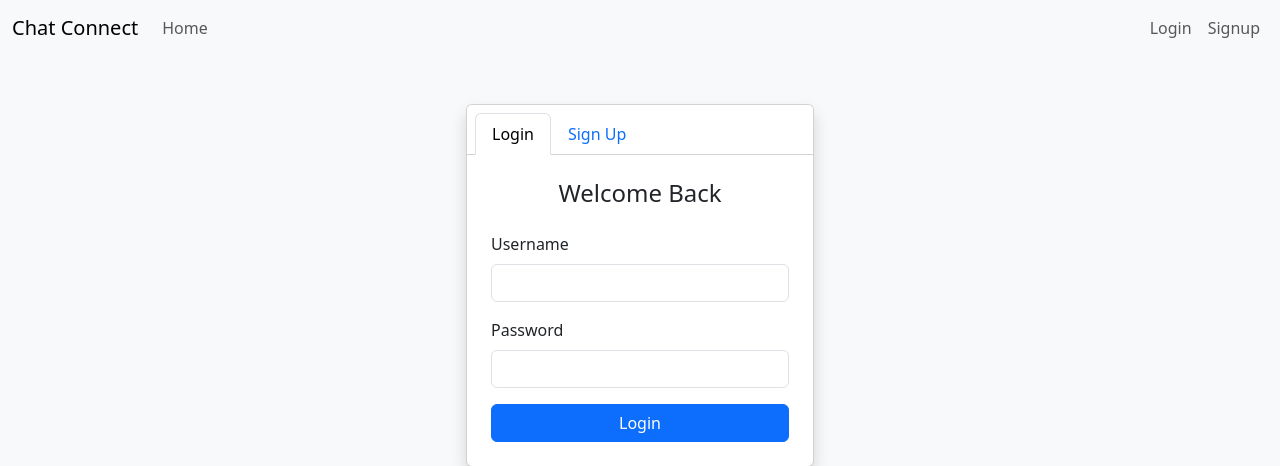
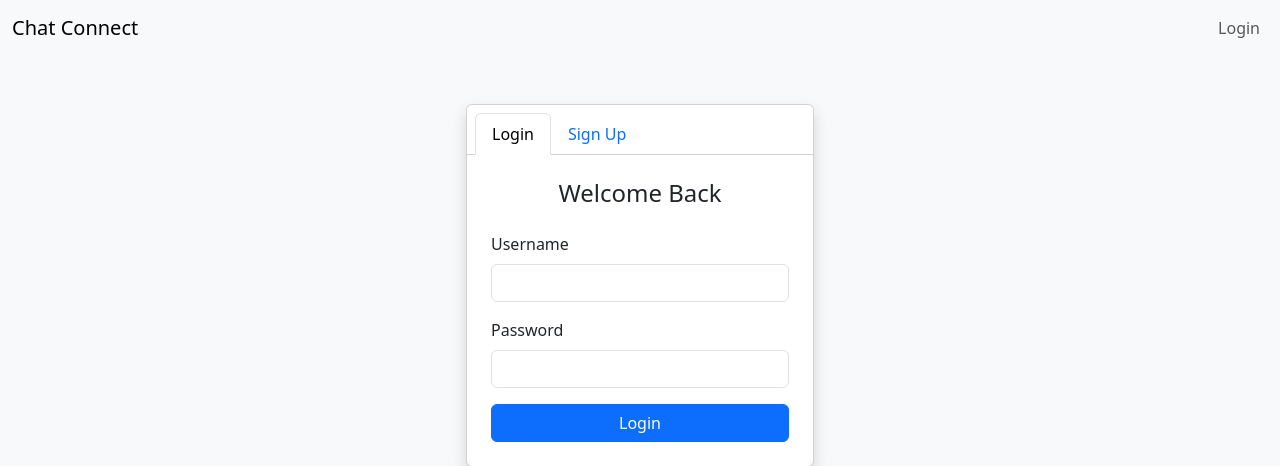
Before and after one commit to JoaquinPalacio/ChatConnect, a FastAPI app: page /login in a window 1280 px wide. Shown: the top 466 px of the page. Run offline with FastAPI, Linux system fonts and the light colour scheme.

Commit message:
Correción en navbar

```diff
--- a/templates/base.html
+++ b/templates/base.html
@@ -17,13 +17,7 @@
             </button>
 
             <div class="collapse navbar-collapse" id="navbarNav">
-                <ul class="navbar-nav me-auto">
-                    <li class="nav-item">
-                        <a class="nav-link" href="/">Home</a>
-                    </li>
-                </ul>
-
-                <ul class="navbar-nav">
+                <ul class="navbar-nav ms-auto">
                     {% if user %}
                     <li class="nav-item d-flex align-items-center">
                         <span class="navbar-text me-2">Hello, {{ user }}</span>
@@ -34,9 +28,6 @@
                     {% else %}
                     <li class="nav-item">
                         <a class="nav-link" href="/login">Login</a>
-                    </li>
-                    <li class="nav-item">
-                        <a class="nav-link" href="/signup">Signup</a>
                     </li>
                     {% endif %}
                 </ul>
```
